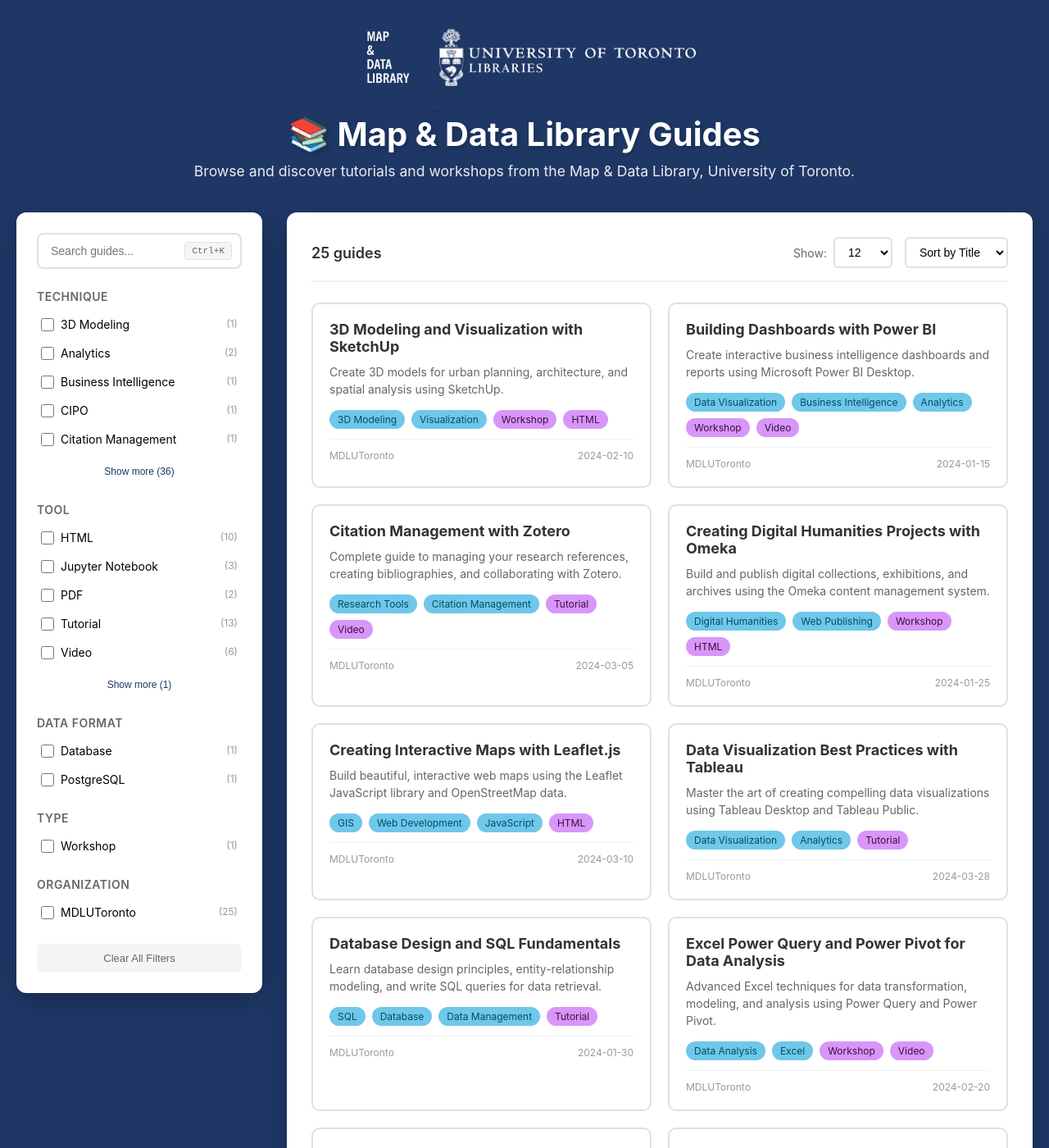
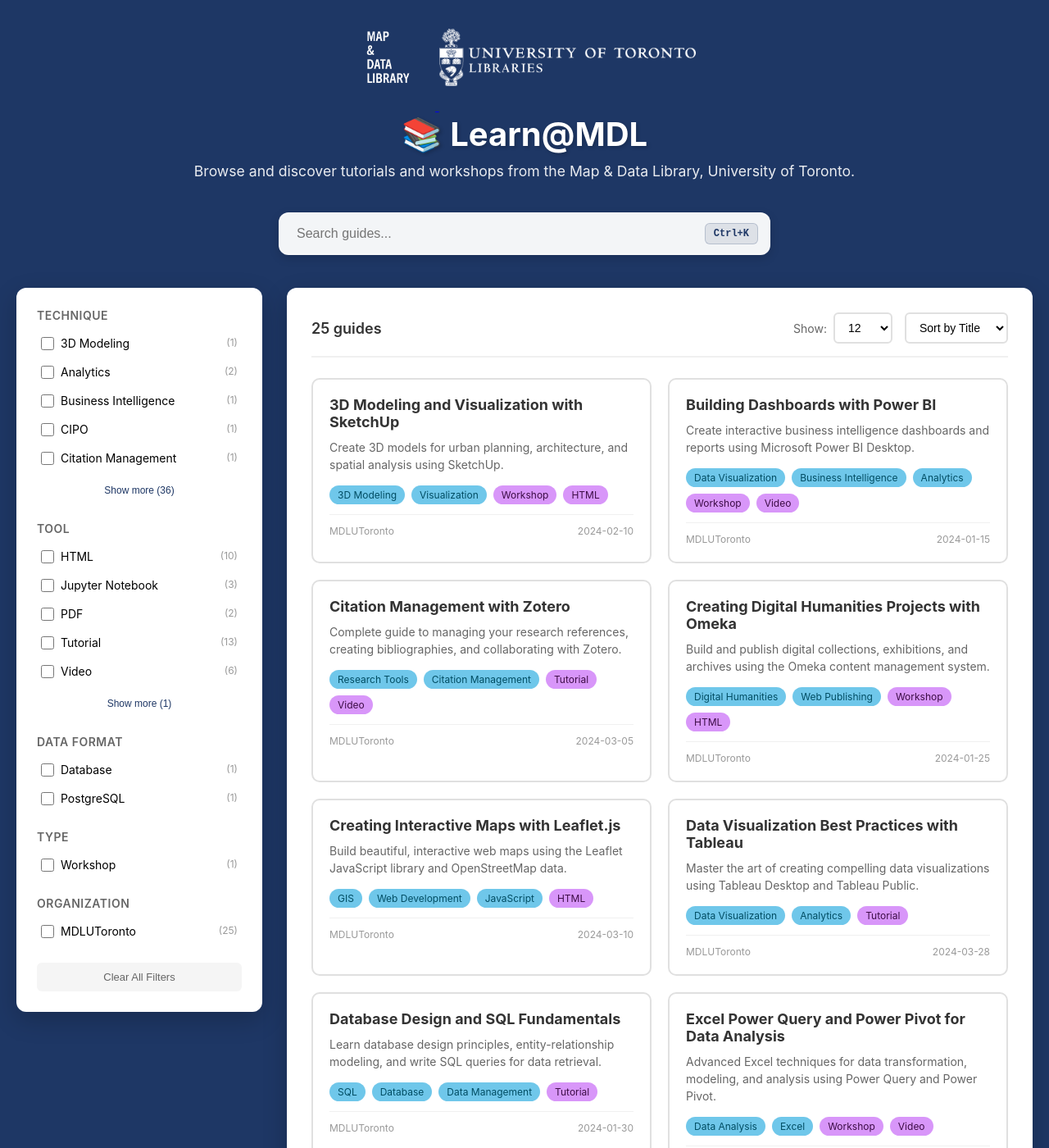
Before and after one commit to MDLutoronto/tutorials-search, a Jekyll site: the page built from page.md, in a window 1280 px wide and 1400 px high. Shown: the whole window at 82% size. Built offline with Jekyll 4.4.1, drawn with Linux system fonts in a browser that asks for light colours.

Commit message:
feat: moved search bar to the top, after the header container. (#4)

```diff
--- a/_layouts/minimal_search.html
+++ b/_layouts/minimal_search.html
@@ -27,7 +27,7 @@
         header {
             text-align: center;
             color: white;
-            margin-bottom: 40px;
+            margin-bottom: 20px;
         }
 
         header h1 {
@@ -39,6 +39,20 @@
         header p {
             font-size: 1.1rem;
             opacity: 0.9;
+        }
+
+        .sticky-search-wrapper {
+            position: sticky;
+            top: 0;
+            z-index: 100;
+            background: linear-gradient(135deg, #1E3765 0%, #1E3765 100%);
+            padding: 20px 0;
+            margin-bottom: 20px;
+        }
+
+        .sticky-search-container {
+            max-width: 600px;
+            margin: 0 auto;
         }
 
         .main-content {
@@ -79,38 +93,42 @@
         }
 
         .search-box {
-            margin-bottom: 25px;
             position: relative;
         }
 
         .search-box input {
             width: 100%;
-            padding: 12px 15px;
-            padding-right: 60px;
-            border: 2px solid #e0e0e0;
-            border-radius: 8px;
-            font-size: 14px;
-            transition: border-color 0.3s;
+            padding: 15px 20px;
+            padding-right: 70px;
+            border: 2px solid rgba(255, 255, 255, 0.3);
+            border-radius: 12px;
+            font-size: 16px;
+            transition: all 0.3s;
+            background: rgba(255, 255, 255, 0.95);
+            box-shadow: 0 4px 12px rgba(0,0,0,0.15);
         }
 
         .search-box input:focus {
             outline: none;
-            border-color: rgba(30, 55, 101, 0.8);
+            border-color: rgba(255, 255, 255, 0.8);
+            background: white;
+            box-shadow: 0 6px 20px rgba(0,0,0,0.2);
         }
 
         .search-hint {
             position: absolute;
-            right: 12px;
+            right: 15px;
             top: 50%;
             transform: translateY(-50%);
-            background-color: #f5f5f5;
-            border: 1px solid #e0e0e0;
-            border-radius: 4px;
-            padding: 4px 8px;
-            font-size: 11px;
-            color: #666;
+            background-color: rgba(30, 55, 101, 0.1);
+            border: 1px solid rgba(30, 55, 101, 0.2);
+            border-radius: 6px;
+            padding: 5px 10px;
+            font-size: 12px;
+            color: #1E3765;
             pointer-events: none;
             font-family: monospace;
+            font-weight: 600;
         }
 
         .facet-group {
@@ -538,16 +556,21 @@
             <a href="https://library.utoronto.ca" target="_blank" rel="noopener">
                 <img src="{{ '/assets/images/UTL-white.png' | relative_url }}" alt="University of Toronto Libraries Logo" style="height: 70px; margin-bottom: 30px;">
             </a>
-            <h1>📚 Map & Data Library Guides</h1>
+            <h1>📚 Learn@MDL</h1>
             <p>Browse and discover tutorials and workshops from the Map & Data Library, University of Toronto.</p>
         </header>
 
-        <div class="main-content">
-            <aside class="sidebar">
+        <div class="sticky-search-wrapper">
+            <div class="sticky-search-container">
                 <div class="search-box">
                     <input type="text" id="searchInput" placeholder="Search guides...">
                     <span class="search-hint">Ctrl+K</span>
                 </div>
+            </div>
+        </div>
+
+        <div class="main-content">
+            <aside class="sidebar">
 
                 <div class="facet-group">
                     <h3>Technique</h3>
```
